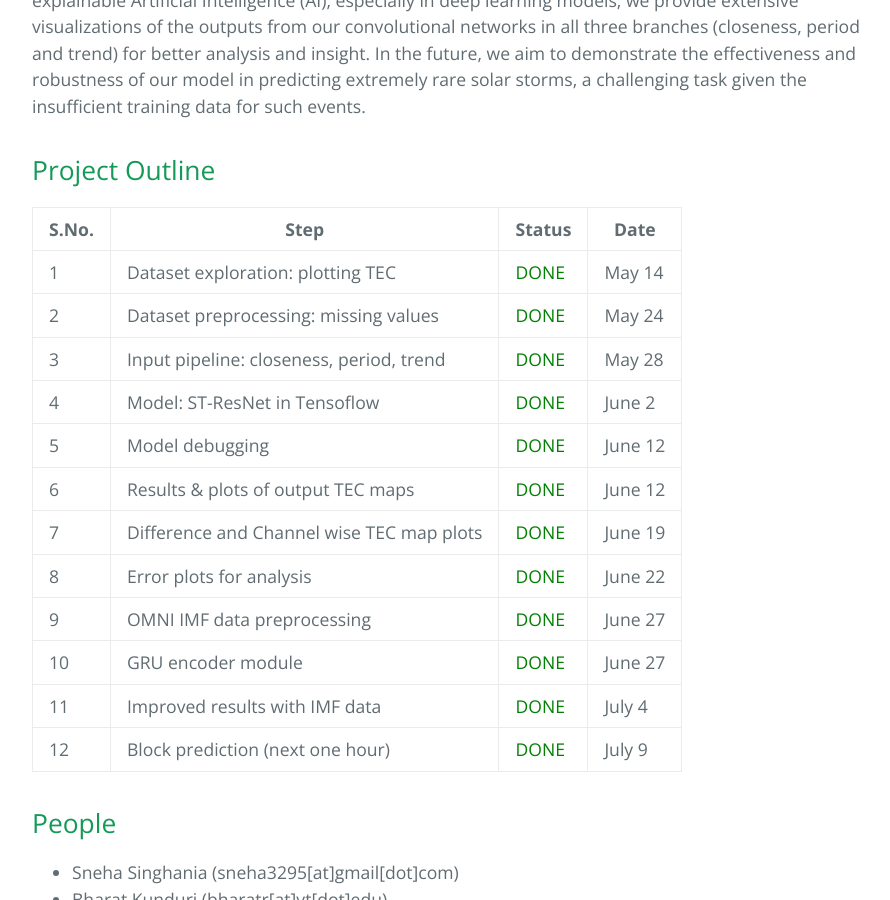
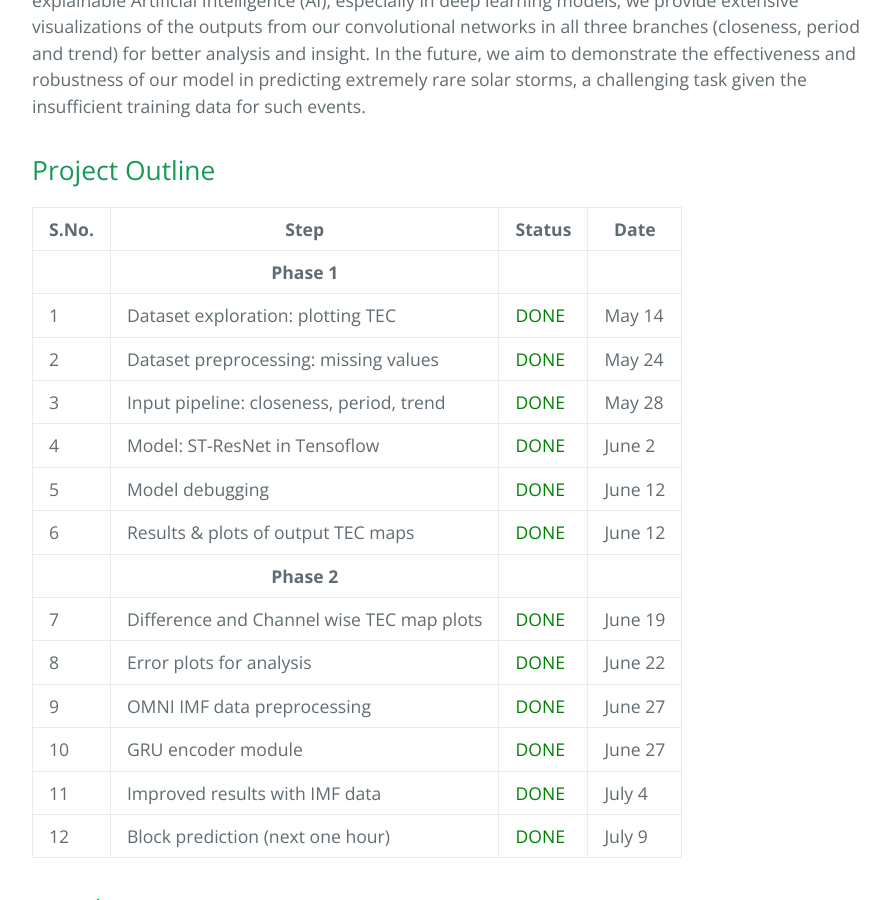
Before and after one commit to vtsuperdarn/DeepPredTEC, a Jekyll site: the page built from _posts/2018-06-17-gsoc-2018-project.md, in a window 1280 px wide and 900 px high, scrolled down 1727 px. Shown: the whole window, without its empty margins (192-1082 px from the left). Built offline with Jekyll 4.4.1, drawn with Linux system fonts in a browser that asks for light colours.

Commit message:
post project outline updated

```diff
--- a/_posts/2018-06-17-gsoc-2018-project.md
+++ b/_posts/2018-06-17-gsoc-2018-project.md
@@ -45,6 +45,7 @@ GPS TEC Map (Global Positioning System - Total Electron Count) is an important q
 ## Project Outline
 <table>
 <thead>
+
 <tr>
 <th>S.No.</th>
 <th>Step</th>
@@ -52,81 +53,111 @@ GPS TEC Map (Global Positioning System - Total Electron Count) is an important q
 <th>Date</th>
 </tr>
 </thead>
+
 <tbody>
+
+<tr>
+<td></td>
+<th>Phase 1</th>
+<td></td>
+<td></td>
+</tr>
+
 <tr>
 <td>1</td>
 <td>Dataset exploration: plotting TEC</td>
 <td> <span style="color:green"> DONE </span> </td>
 <td>May 14</td>
 </tr>
+
 <tr>
 <td>2</td>
 <td>Dataset preprocessing: missing values</td>
 <td> <span style="color:green"> DONE </span> </td>
 <td>May 24</td>
 </tr>
+
 <tr>
 <td>3</td>
 <td>Input pipeline: closeness, period, trend</td>
 <td> <span style="color:green"> DONE </span> </td>
 <td>May 28</td>
 </tr>
+
 <tr>
 <td>4</td>
 <td>Model: ST-ResNet in Tensoflow</td>
 <td> <span style="color:green"> DONE </span> </td>
 <td>June 2</td>
 </tr>
+
 <tr>
 <td>5</td>
 <td>Model debugging</td>
 <td> <span style="color:green"> DONE </span> </td>
 <td>June 12</td>
 </tr>
+
 <tr>
 <td>6</td>
 <td>Results & plots of output TEC maps</td>
 <td> <span style="color:green"> DONE </span> </td>
 <td>June 12</td>
 </tr>
+
+<tr>
+<td></td>
+<th>Phase 2</th>
+<td></td>
+<td></td>
+</tr>
+
 <tr>
 <td>7</td>
 <td>Difference and Channel wise TEC map plots</td>
 <td> <span style="color:green"> DONE </span> </td>
 <td>June 19</td>
 </tr>
+
 <tr>
 <td>8</td>
 <td>Error plots for analysis</td>
 <td> <span style="color:green"> DONE </span> </td>
 <td>June 22</td>
 </tr>
+
 <tr>
 <td>9</td>
 <td>OMNI IMF data preprocessing</td>
 <td> <span style="color:green"> DONE </span> </td>
 <td>June 27</td>
 </tr>
+
 <tr>
 <td>10</td>
 <td>GRU encoder module</td>
 <td> <span style="color:green"> DONE </span> </td>
 <td>June 27</td>
 </tr>
+
 <tr>
 <td>11</td>
 <td>Improved results with IMF data</td>
 <td> <span style="color:green"> DONE </span> </td>
 <td>July 4</td>
 </tr>
+
 <tr>
 <td>12</td>
 <td>Block prediction (next one hour)</td>
 <td> <span style="color:green"> DONE </span> </td>
 <td>July 9</td>
 </tr>
+
 </tbody>
+
 </table>
+
 
 ## People
 <ul>
```
